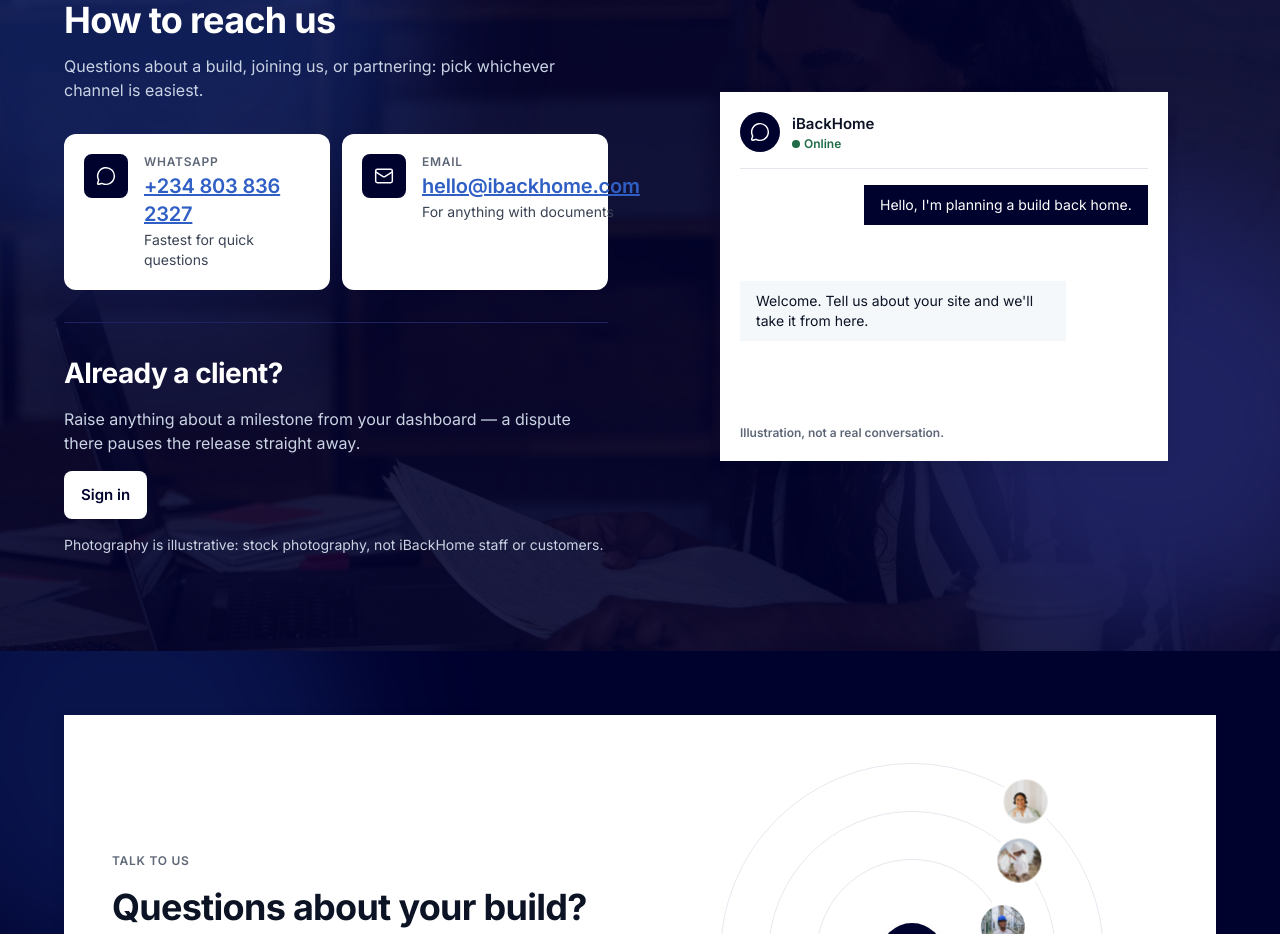
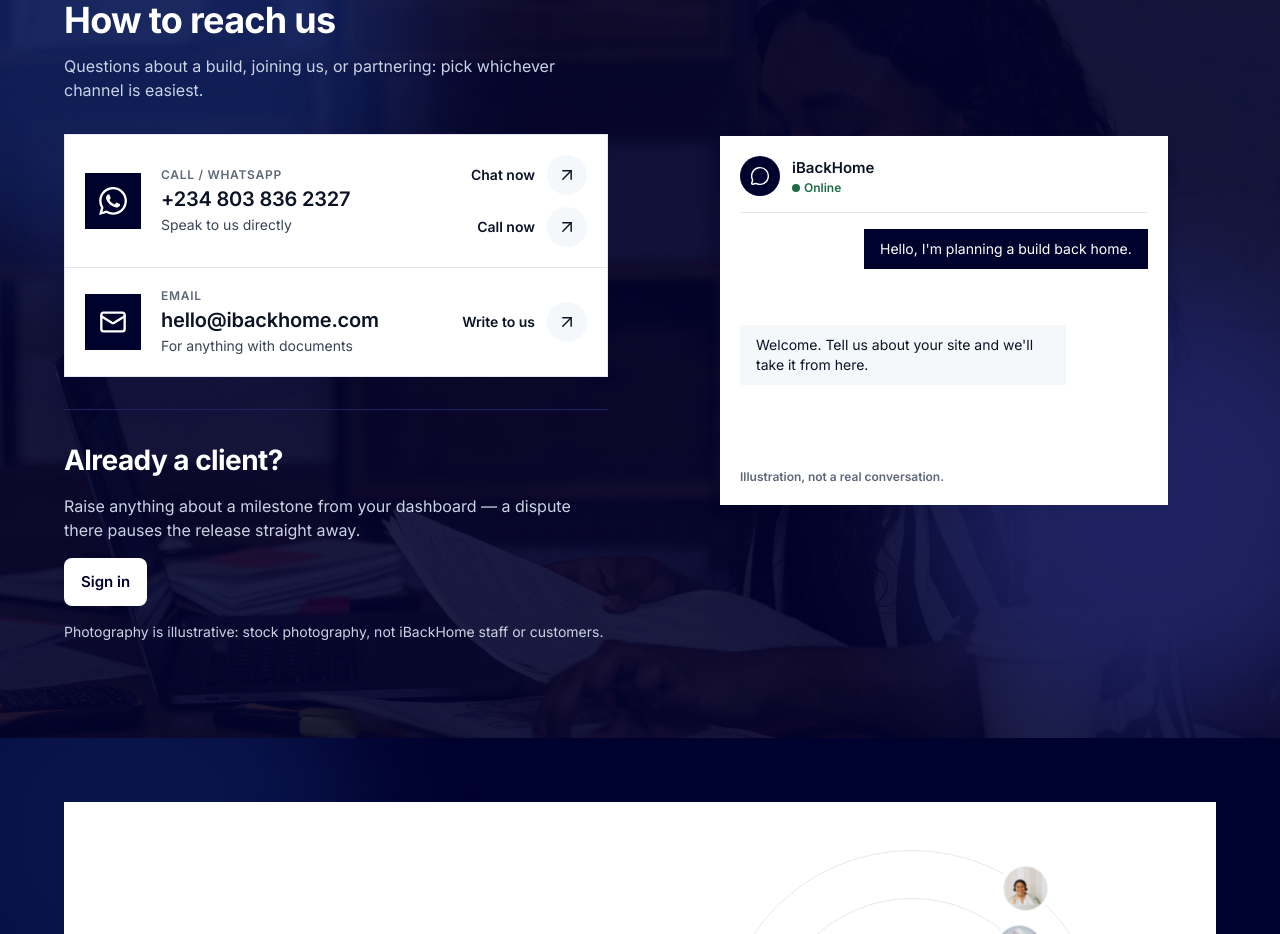
Before and after one commit to costechHQ/iBackHome, a Next.js app in the folder web/: page /contact in a window 1280 px wide. Shown: the part 1340-2274 px from the top of the page. Built offline with nearby package versions, Linux system fonts and the light colour scheme.

Commit message:
feat(web): redesign the contact cards with call, WhatsApp and email actions

```diff
--- a/web/src/features/public/contact.tsx
+++ b/web/src/features/public/contact.tsx
@@ -1,5 +1,6 @@
 import {
   ArrowRight,
+  ArrowUpRight,
   ClipboardCheck,
   Clock,
   HardHat,
@@ -11,7 +12,7 @@
 } from "lucide-react";
 import Image from "next/image";
 import Link from "next/link";
-import type { ReactNode } from "react";
+import type { ComponentType, ReactNode } from "react";
 
 import { Button } from "@/common/ui/button";
 
@@ -20,11 +21,19 @@
 import { PHOTOS } from "./photos";
 import { Reveal } from "./reveal";
 import { SITE, type SiteContent } from "./site";
+import { WhatsAppIcon } from "./whatsapp-icon";
 
 // WEB-PUBLIC-007 Contact. There's no contact endpoint, so the design's form isn't built (PACKAGE-REPORT W-37):
 // the page lists the channels from site.ts, and says they're on their way while none is set.
 
-type Channel = { icon: typeof Mail; label: string; value: ReactNode; note: string };
+type Channel = {
+  icon: ComponentType<{ className?: string }>;
+  label: string;
+  value: ReactNode;
+  note: string;
+  /** Links on the right of the card, one per way of using the channel, e.g. "Chat now" and "Call now". */
+  actions?: readonly { label: string; href: string }[];
+};
 
 /** wa.me wants the number as digits only. */
 export function whatsappLink(number: string): string {
@@ -36,26 +45,23 @@
   const channels: (Channel | null)[] = [
     contact.whatsapp
       ? {
-          icon: MessageCircle,
-          label: "WhatsApp",
-          value: (
-            <a href={whatsappLink(contact.whatsapp)} className="text-accent underline">
-              {contact.whatsapp}
-            </a>
-          ),
-          note: "Fastest for quick questions",
+          icon: WhatsAppIcon,
+          label: "Call / WhatsApp",
+          value: contact.whatsapp,
+          note: "Speak to us directly",
+          actions: [
+            { label: "Chat now", href: whatsappLink(contact.whatsapp) },
+            { label: "Call now", href: `tel:+${contact.whatsapp.replace(/\D/g, "")}` },
+          ],
         }
       : null,
     contact.email
       ? {
           icon: Mail,
           label: "Email",
-          value: (
-            <a href={`mailto:${contact.email}`} className="text-accent underline">
-              {contact.email}
-            </a>
-          ),
+          value: contact.email,
           note: "For anything with documents",
+          actions: [{ label: "Write to us", href: `mailto:${contact.email}` }],
         }
       : null,
     company.officeAddress
@@ -71,6 +77,33 @@
       : null,
   ];
   return channels.filter((c): c is Channel => c !== null);
+}
+
+function ChannelCard({ channel: c }: { channel: Channel }) {
+  return (
+    <div className="flex flex-wrap items-center gap-x-5 gap-y-4 p-4 sm:p-5">
+      <span className="flex size-14 shrink-0 items-center justify-center bg-navy-900 text-white">
+        <c.icon className="size-7" />
+      </span>
+      <span className="flex min-w-0 flex-1 flex-col gap-0.5">
+        <span className="type-caption text-muted uppercase">{c.label}</span>
+        <span className="type-h3 break-words text-ink">{c.value}</span>
+        <span className="type-small text-slate">{c.note}</span>
+      </span>
+      {c.actions ? (
+        <span className="flex flex-col gap-3">
+          {c.actions.map((a) => (
+            <a key={a.label} href={a.href} className="group flex items-center justify-end gap-3">
+              <span className="type-small font-semibold text-ink">{a.label}</span>
+              <span className="flex size-10 items-center justify-center rounded-pill bg-mist text-ink transition duration-300 group-hover:bg-navy-900 group-hover:text-white">
+                <ArrowUpRight aria-hidden strokeWidth={1.75} className="size-5" />
+              </span>
+            </a>
+          ))}
+        </span>
+      ) : null}
+    </div>
+  );
 }
 
 type Route = { icon: typeof Mail; title: string; body: string; href: string };
@@ -191,22 +224,15 @@
                 </div>
               </Reveal>
             ) : (
-              <dl className="grid gap-3 sm:grid-cols-2">
+              <ul className="flex flex-col divide-y divide-line border border-line bg-white shadow-card">
                 {channels.map((c, i) => (
-                  <Reveal key={c.label} delay={i * 120} className="flex">
-                    <div className="group flex w-full items-start gap-4 rounded-card bg-white p-5 text-slate shadow-card transition duration-300 hover:-translate-y-1 hover:shadow-raised">
-                      <span className="flex size-11 shrink-0 items-center justify-center rounded-control bg-navy-900 text-white transition-transform duration-300 group-hover:scale-110">
-                        <c.icon aria-hidden strokeWidth={1.75} className="size-5" />
-                      </span>
-                      <div className="flex flex-col gap-0.5">
-                        <dt className="type-caption text-muted uppercase">{c.label}</dt>
-                        <dd className="type-h3 text-ink">{c.value}</dd>
-                        <dd className="type-small text-slate">{c.note}</dd>
-                      </div>
-                    </div>
-                  </Reveal>
+                  <li key={c.label}>
+                    <Reveal delay={i * 150}>
+                      <ChannelCard channel={c} />
+                    </Reveal>
+                  </li>
                 ))}
-              </dl>
+              </ul>
             )}
             {reply ? (
               <p className="type-small flex w-fit items-center gap-2 rounded-pill border border-navy-700 bg-navy-800 px-4 py-2 text-white">
--- /dev/null
+++ b/web/src/features/public/whatsapp-icon.tsx
@@ -0,0 +1,9 @@
+// The WhatsApp logo, drawn here because the icon set has no brand icons.
+
+export function WhatsAppIcon({ className }: { className?: string }) {
+  return (
+    <svg viewBox="0 0 24 24" fill="currentColor" aria-hidden className={className}>
+      <path d="M17.472 14.382c-.297-.149-1.758-.867-2.03-.967-.273-.099-.471-.148-.67.15-.197.297-.767.966-.94 1.164-.173.199-.347.223-.644.075-.297-.15-1.255-.463-2.39-1.475-.883-.788-1.48-1.761-1.653-2.059-.173-.297-.018-.458.13-.606.134-.133.298-.347.446-.52.149-.174.198-.298.298-.497.099-.198.05-.371-.025-.52-.075-.149-.669-1.612-.916-2.207-.242-.579-.487-.5-.669-.51-.173-.008-.371-.01-.57-.01-.198 0-.52.074-.792.372-.272.297-1.04 1.016-1.04 2.479 0 1.462 1.065 2.875 1.213 3.074.149.198 2.096 3.2 5.077 4.487.709.306 1.262.489 1.694.625.712.227 1.36.195 1.871.118.571-.085 1.758-.719 2.006-1.413.248-.694.248-1.289.173-1.413-.074-.124-.272-.198-.57-.347m-5.421 7.403h-.004a9.87 9.87 0 01-5.031-1.378l-.361-.214-3.741.982.998-3.648-.235-.374a9.86 9.86 0 01-1.51-5.26c.001-5.45 4.436-9.884 9.888-9.884 2.64 0 5.122 1.03 6.988 2.898a9.825 9.825 0 012.893 6.994c-.003 5.45-4.437 9.884-9.885 9.884m8.413-18.297A11.815 11.815 0 0012.05 0C5.495 0 .16 5.335.157 11.892c0 2.096.547 4.142 1.588 5.945L.057 24l6.305-1.654a11.882 11.882 0 005.683 1.448h.005c6.554 0 11.89-5.335 11.893-11.893a11.821 11.821 0 00-3.48-8.413Z" />
+    </svg>
+  );
+}
```
Also changed, not shown: 1 other file (tests, documents, lock files or other folders).
